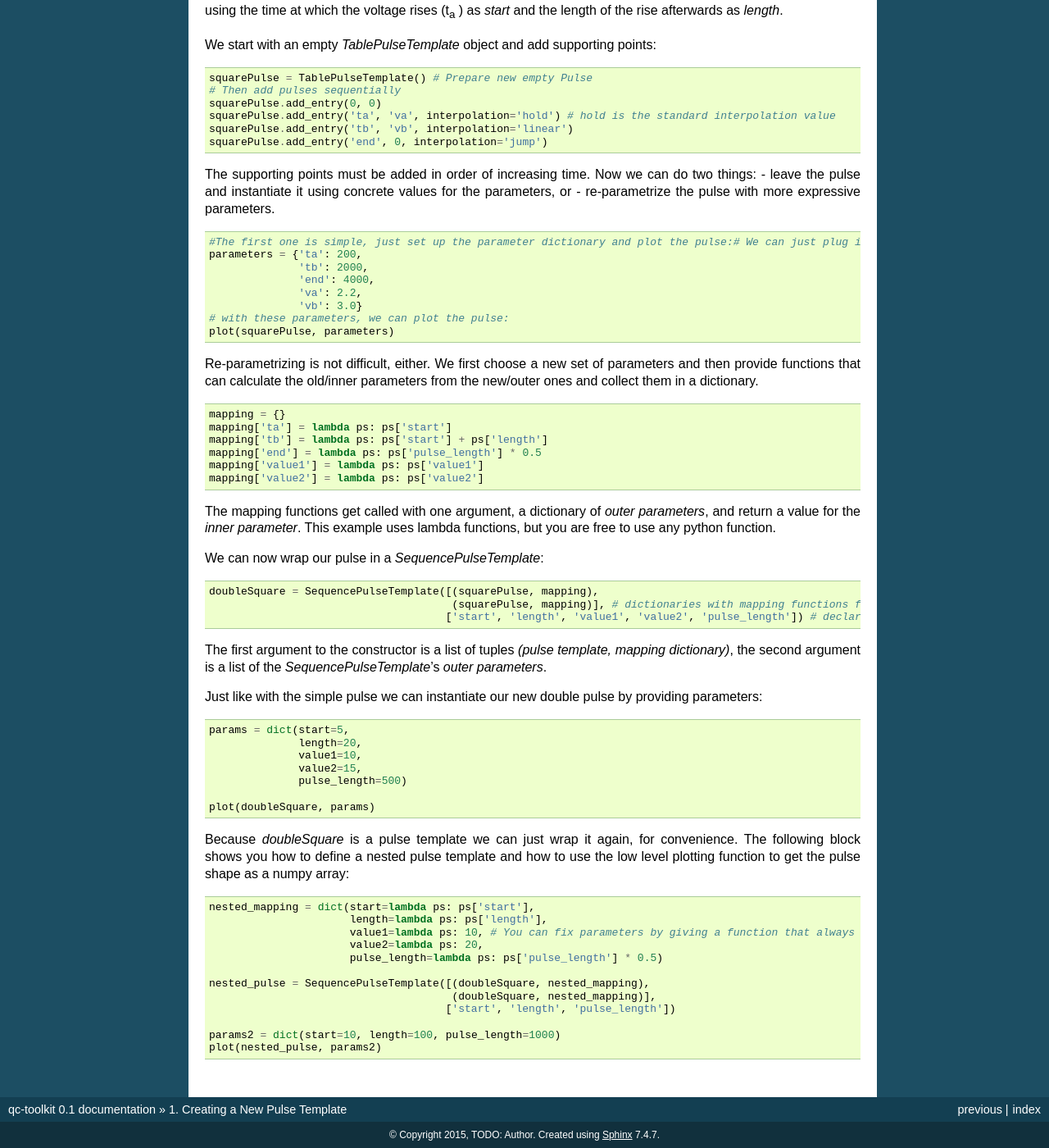
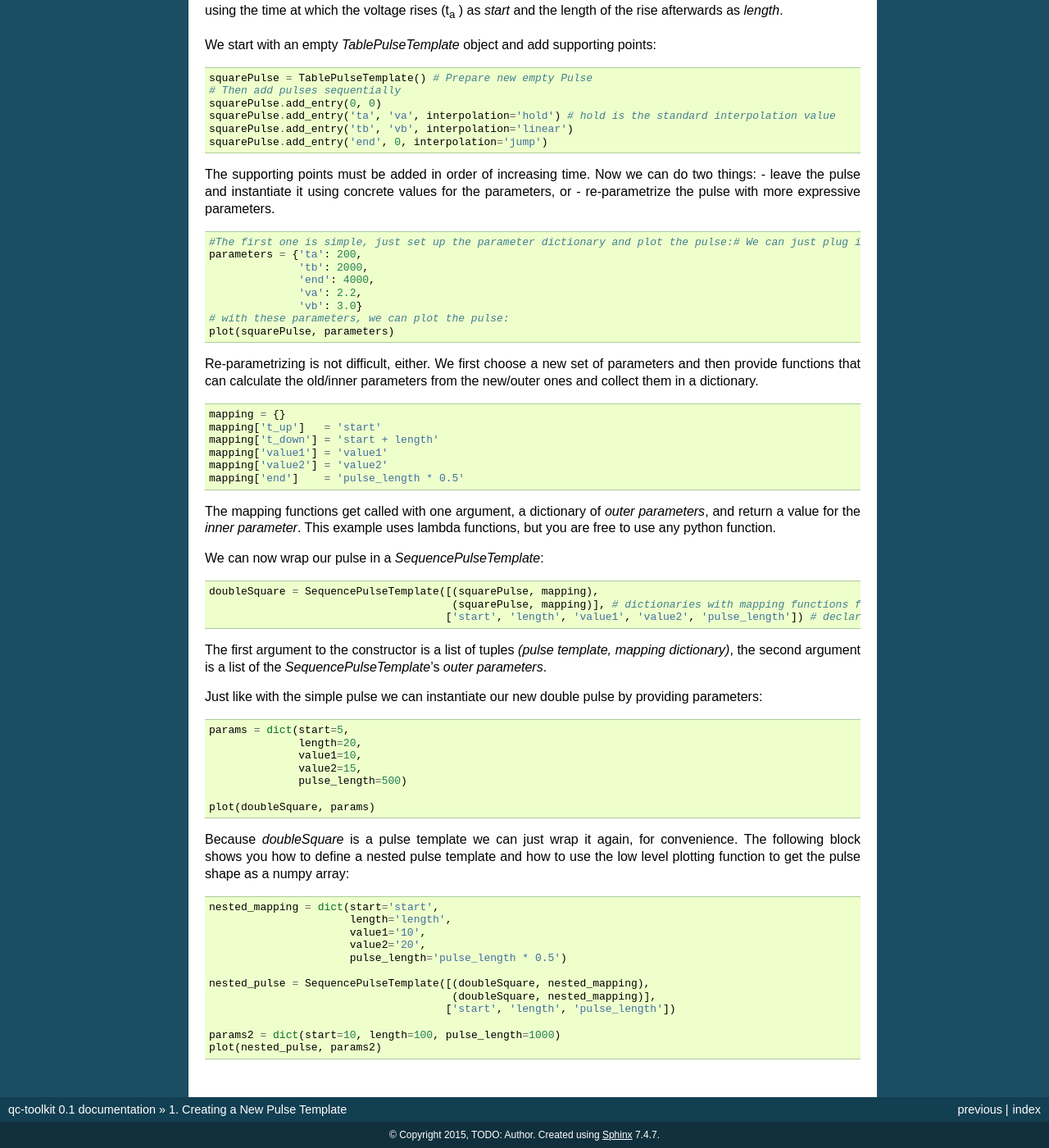
Before and after one commit to qutech/qupulse, a Sphinx documentation site: the page built from doc/source/TablePulseTemplate_example.rst, in a window 1280 px wide and 1400 px high, scrolled down 762 px. Shown: the whole window at 82% size. Built offline with Sphinx 7.4.7, drawn with Linux system fonts in a browser that asks for light colours.

Commit message:
adapt example to new mapping style

```diff
--- a/doc/source/TablePulseTemplate_example.rst
+++ b/doc/source/TablePulseTemplate_example.rst
@@ -46,11 +46,11 @@ the new/outer ones and collect them in a dictionary.
 ::
 
     mapping = {}
-    mapping['ta'] = lambda ps: ps['start']
-    mapping['tb'] = lambda ps: ps['start'] + ps['length']
-    mapping['end'] = lambda ps: ps['pulse_length'] * 0.5
-    mapping['value1'] = lambda ps: ps['value1']
-    mapping['value2'] = lambda ps: ps['value2']
+    mapping['t_up']   = 'start'
+    mapping['t_down'] = 'start + length'
+    mapping['value1'] = 'value1'
+    mapping['value2'] = 'value2'
+    mapping['end']    = 'pulse_length * 0.5'
 
 The mapping functions get called with one argument, a dictionary of *outer parameters*, and return a value for the *inner parameter*.
 This example uses lambda functions, but you are free to use any python function.
@@ -79,11 +79,11 @@ Just like with the simple pulse we can instantiate our new double pulse by provi
 Because `doubleSquare` is a pulse template we can just wrap it again, for convenience. The following block shows you how to define a nested pulse template
 and how to use the low level plotting function to get the pulse shape as a numpy array::
 
-    nested_mapping = dict(start=lambda ps: ps['start'],
-                          length=lambda ps: ps['length'],
-                          value1=lambda ps: 10, # You can fix parameters by giving a function that always returns the same value
-                          value2=lambda ps: 20,
-                          pulse_length=lambda ps: ps['pulse_length'] * 0.5)
+    nested_mapping = dict(start='start',
+                          length='length',
+                          value1='10',
+                          value2='20',
+                          pulse_length='pulse_length * 0.5')
 
     nested_pulse = SequencePulseTemplate([(doubleSquare, nested_mapping),
                                           (doubleSquare, nested_mapping)],
```
Also changed, not shown: 1 other file.
